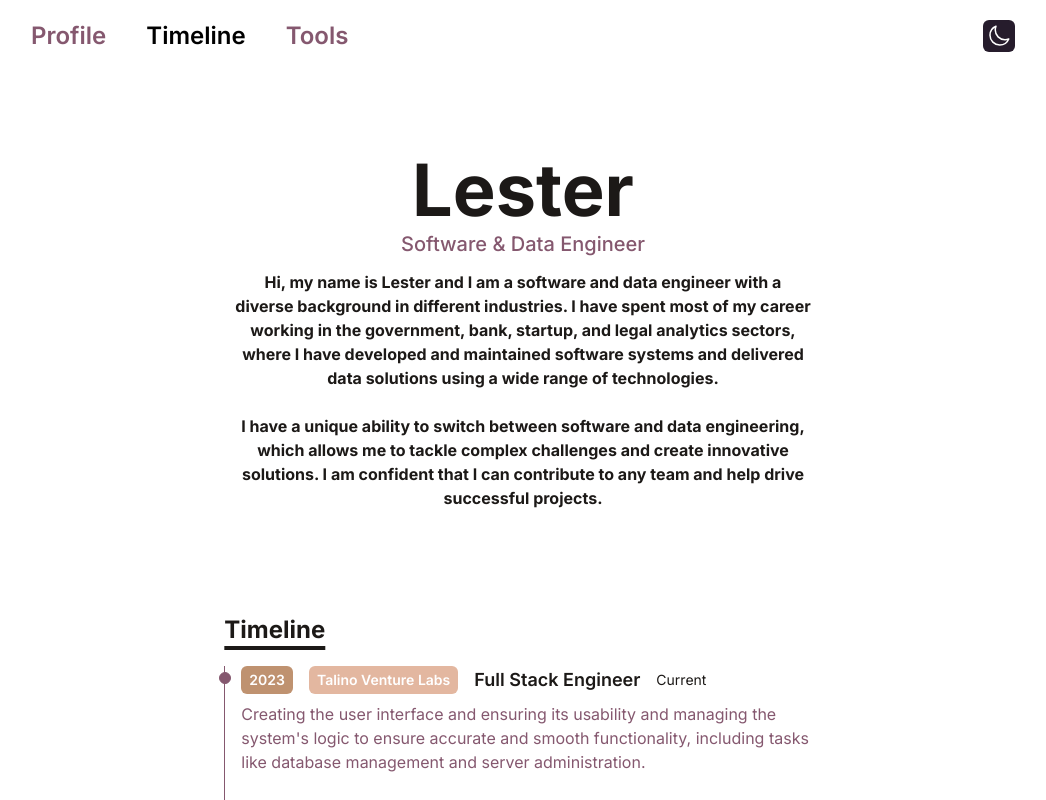
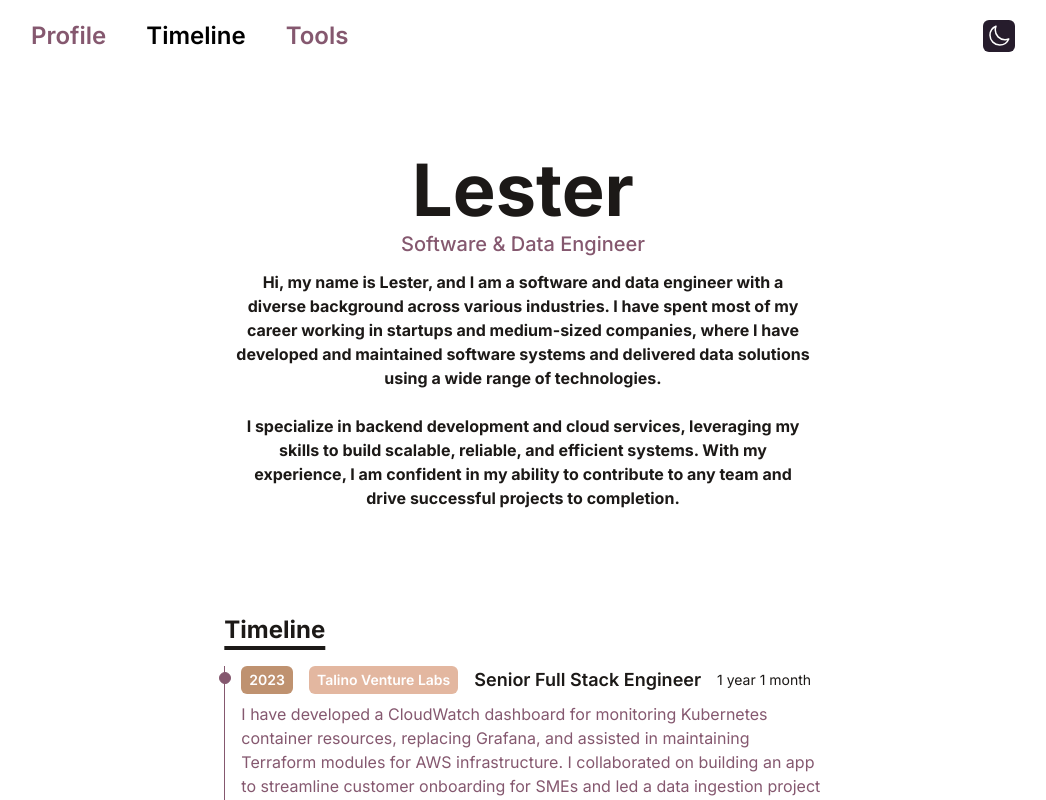
Before and after one commit to freshstartagain/portfolio, a React (Vite) app: page / in a window 1280 px wide. Shown: the top 800 px of the page, without its empty margins (117-1163 px from the left). Built offline with nearby package versions, Linux system fonts and the light colour scheme.

Commit message:
feat: update timeline

```diff
--- a/src/components/Intro.jsx
+++ b/src/components/Intro.jsx
@@ -11,16 +11,13 @@ const Intro = forwardRef((props, ref) => {
         Software & Data Engineer
       </p>
       <p className="text-md max-w-xl font-bold dark:text-white">
-        Hi, my name is Lester and I am a software and data engineer with a
-        diverse background in different industries. I have spent most of my
-        career working in the government, bank, startup, and legal analytics
-        sectors, where I have developed and maintained software systems and
-        delivered data solutions using a wide range of technologies.
+        Hi, my name is Lester, and I am a software and data engineer with a diverse background across various industries.
+        I have spent most of my career working in startups and medium-sized companies, where I have developed and
+        maintained software systems and delivered data solutions using a wide range of technologies.
         <br />
-        <br />I have a unique ability to switch between software and data
-        engineering, which allows me to tackle complex challenges and create
-        innovative solutions. I am confident that I can contribute to any team
-        and help drive successful projects.
+        <br />I specialize in backend development and cloud services, leveraging my skills to build scalable, reliable,
+        and efficient systems. With my experience, I am confident in my ability to contribute
+        to any team and drive successful projects to completion.
       </p>
     </div>
   );
--- a/src/data/timeline.js
+++ b/src/data/timeline.js
@@ -2,11 +2,11 @@ export default [
   {
     id: "A98CE",
     year: "2023",
-    title: "Full Stack Engineer",
+    title: "Senior Full Stack Engineer",
     company: "Talino Venture Labs",
-    duration: "Current",
+    duration: "1 year 1 month",
     details:
-      "Creating the user interface and ensuring its usability and managing the system's logic to ensure accurate and smooth functionality, including tasks like database management and server administration.",
+      "I have developed a CloudWatch dashboard for monitoring Kubernetes container resources, replacing Grafana, and assisted in maintaining Terraform modules for AWS infrastructure. I collaborated on building an app to streamline customer onboarding for SMEs and led a data ingestion project that transferred millions of rows into Snowflake. My responsibilities also included conducting code reviews, implementing tests and CI/CD pipelines, documenting project processes, and researching new technologies for software development. Additionally, I led backend development for an e-commerce website using Odoo.",
   },
   {
     id: "B89BD",
```
Also changed, not shown: 2 other files (tests, documents, lock files or other folders).
